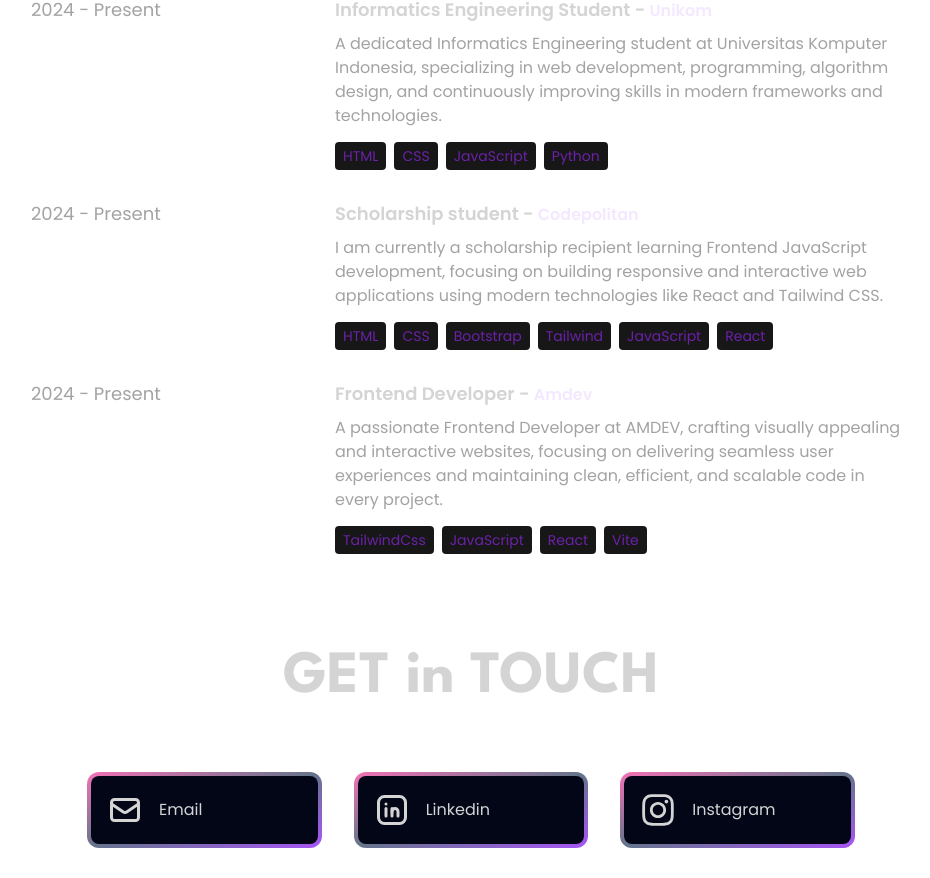
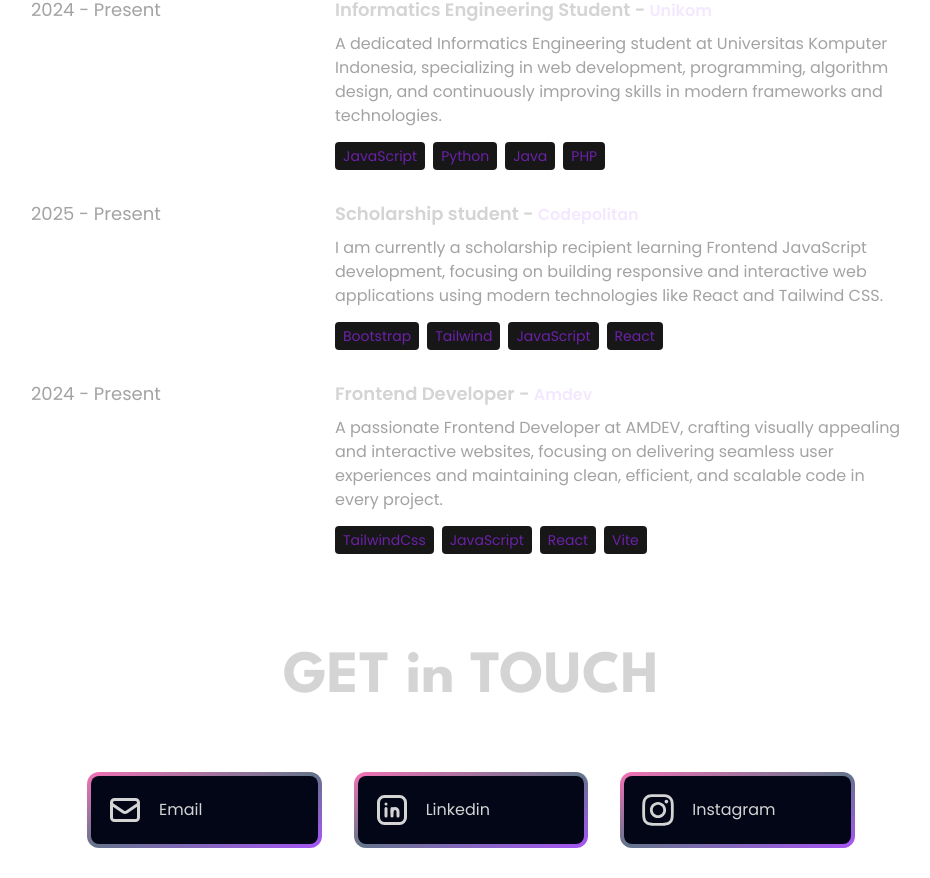
Before and after one commit to ademuch05/ademuch05.github.io, a React (Vite) app: page / in a window 1280 px wide. Shown: the part 5571-6449 px from the top of the page, without its empty margins (169-1099 px from the left). Built offline with nearby package versions, Linux system fonts and the light colour scheme.

Commit message:
Update index.js
update experiences

```diff
--- a/src/constants/index.js
+++ b/src/constants/index.js
@@ -13,14 +13,14 @@ export const EXPERIENCES = [
     role: "Informatics Engineering Student",
     company: "Unikom",
     description: `A dedicated Informatics Engineering student at Universitas Komputer Indonesia, specializing in web development, programming, algorithm design, and continuously improving skills in modern frameworks and technologies.`,
-    technologies: ["HTML", "CSS", "JavaScript", "Python"],
+    technologies: ["JavaScript", "Python", "Java", "PHP"],
   },
   {
-    year: "2024 - Present",
+    year: "2025 - Present",
     role: "Scholarship student",
     company: "Codepolitan",
     description: `I am currently a scholarship recipient learning Frontend JavaScript development, focusing on building responsive and interactive web applications using modern technologies like React and Tailwind CSS.`,
-    technologies: ["HTML", "CSS", "Bootstrap", "Tailwind", "JavaScript", "React"],
+    technologies: ["Bootstrap", "Tailwind", "JavaScript", "React"],
   },
   {
     year: "2024 - Present",
```
